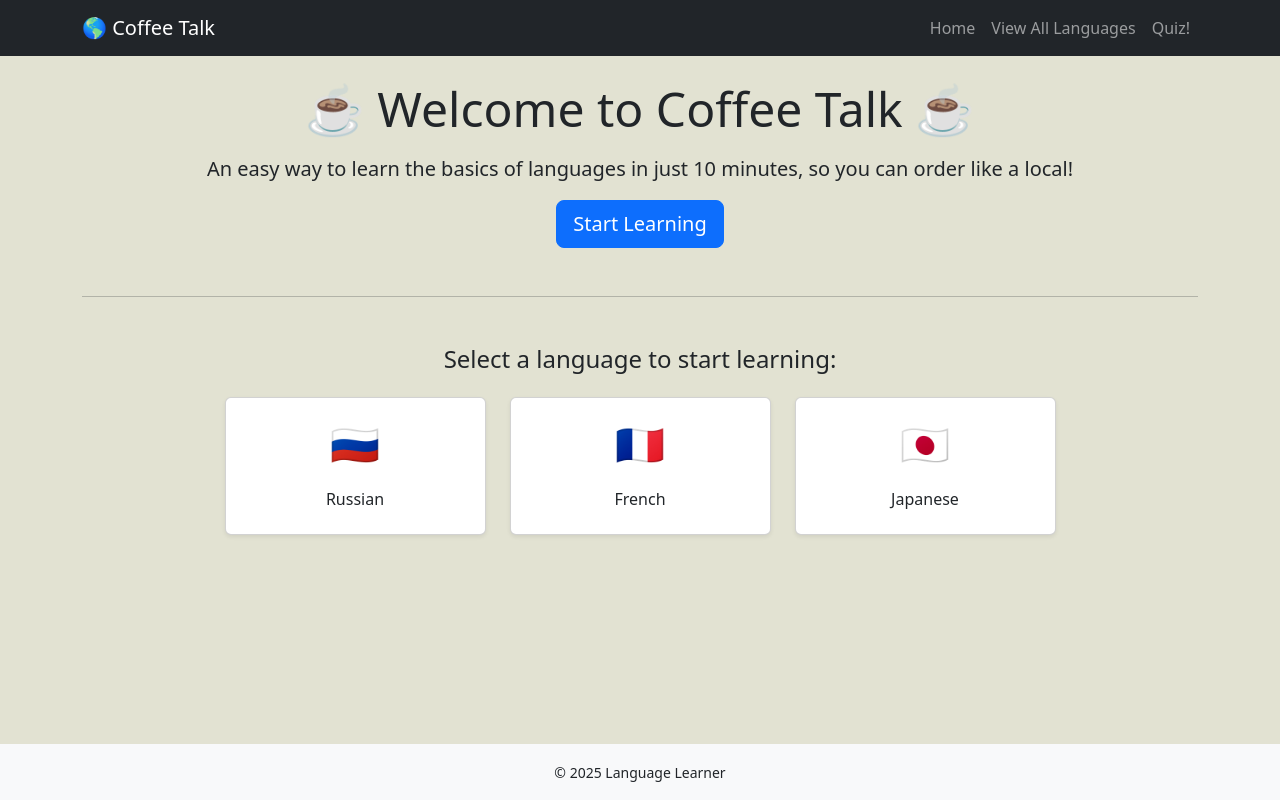
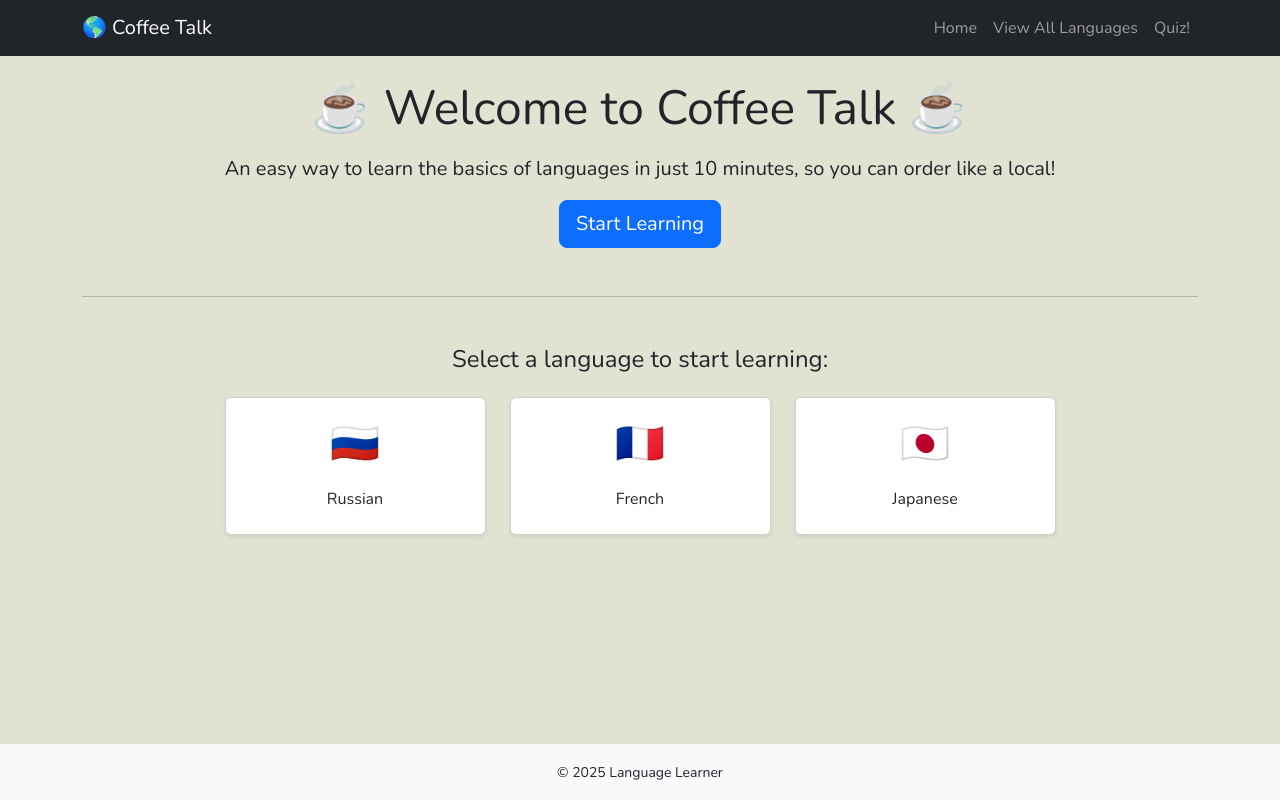
Before and after one commit to alex-michelon/UI-final-project, a Flask app: page / in a window 1280 px wide. Run offline with Flask 3, Linux system fonts and the light colour scheme.

Commit message:
more styling for hw11

```diff
--- a/static/css/styles.css
+++ b/static/css/styles.css
@@ -1,5 +1,11 @@
-body { font-family: 'Inter', sans-serif; background-color: rgb(226, 226, 210) !important; }
+body { font-family: 'Inter', sans-serif; background-color: rgb(226, 226, 210) !important; font-family: 'Nunito', sans-serif !important;}
 
 .quiz-img { max-width: 300px; height: auto; }
 
 audio { width: 100%; max-width: 400px; }
+
+.site-title {
+    font-family: 'Nunito', sans-serif;
+    font-weight: 700;
+    line-height: 1.2;
+  }
--- a/templates/base.html
+++ b/templates/base.html
@@ -5,6 +5,7 @@
   <title>Coffee Talk </title>
   <link rel="stylesheet" href="{{ url_for('static', filename='css/styles.css') }}">
   <link rel="stylesheet" href="https://cdn.jsdelivr.net/npm/bootstrap@5.3.3/dist/css/bootstrap.min.css">
+  <link rel="stylesheet" href="https://fonts.googleapis.com/css2?family=Nunito:wght@400;700&display=swap">
   <script src="https://code.jquery.com/jquery-3.7.1.min.js"></script>
   <script src="https://cdn.jsdelivr.net/npm/bootstrap@5.3.3/dist/js/bootstrap.bundle.min.js"></script>
   <script defer src="{{ url_for('static', filename='js/main.js') }}"></script>
--- a/templates/home.html
+++ b/templates/home.html
@@ -1,7 +1,7 @@
 {% extends "base.html" %}
 {% block content %}
   <div class="text-center">
-    <h1 class="display-5 mb-3">☕️ Welcome to Coffee Talk ☕️</h1>
+    <h1 class="display-5 mb-3 site-title">☕️ Welcome to Coffee Talk ☕️</h1>
     <p class="lead">An easy way to learn the basics of languages in just 10 minutes, so you can order like a local!</p>
     <a class="btn btn-primary btn-lg" href="{{ url_for('learn', idx=0) }}">Start Learning</a>
   </div>
```
